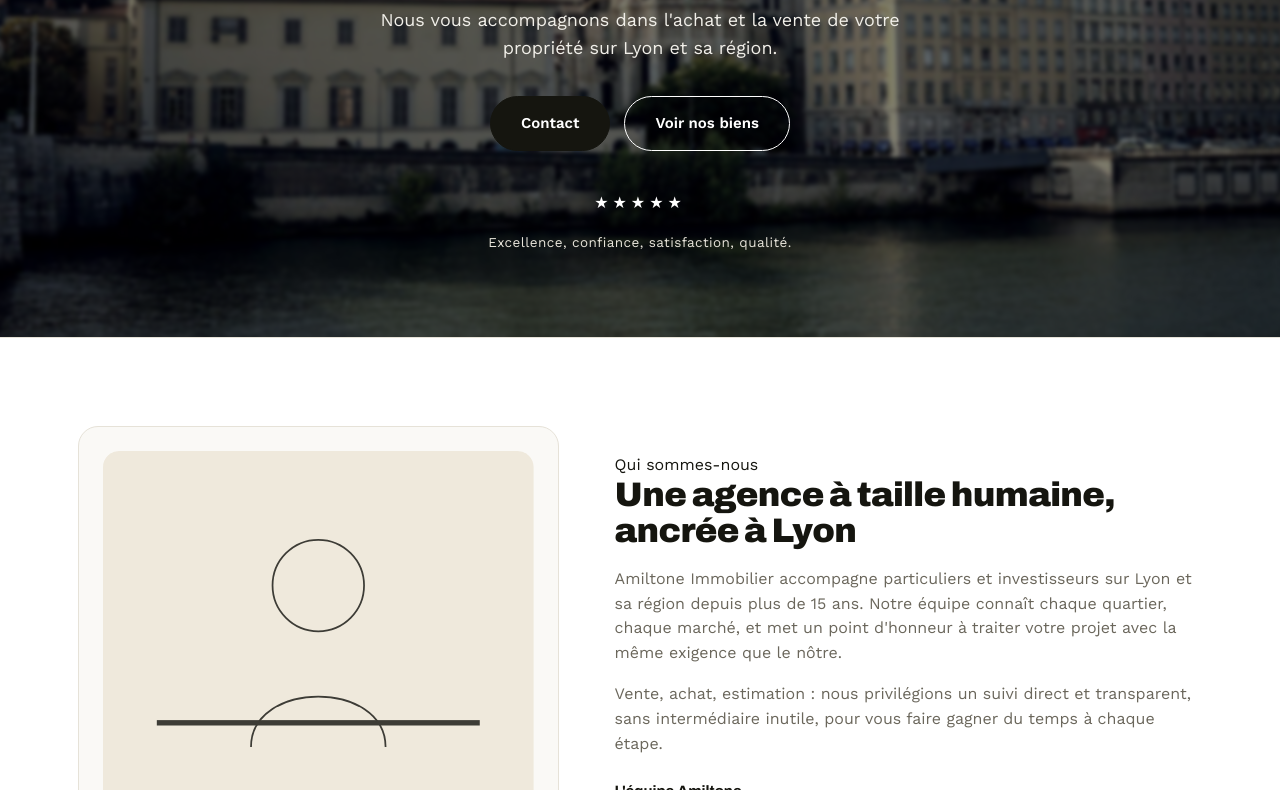
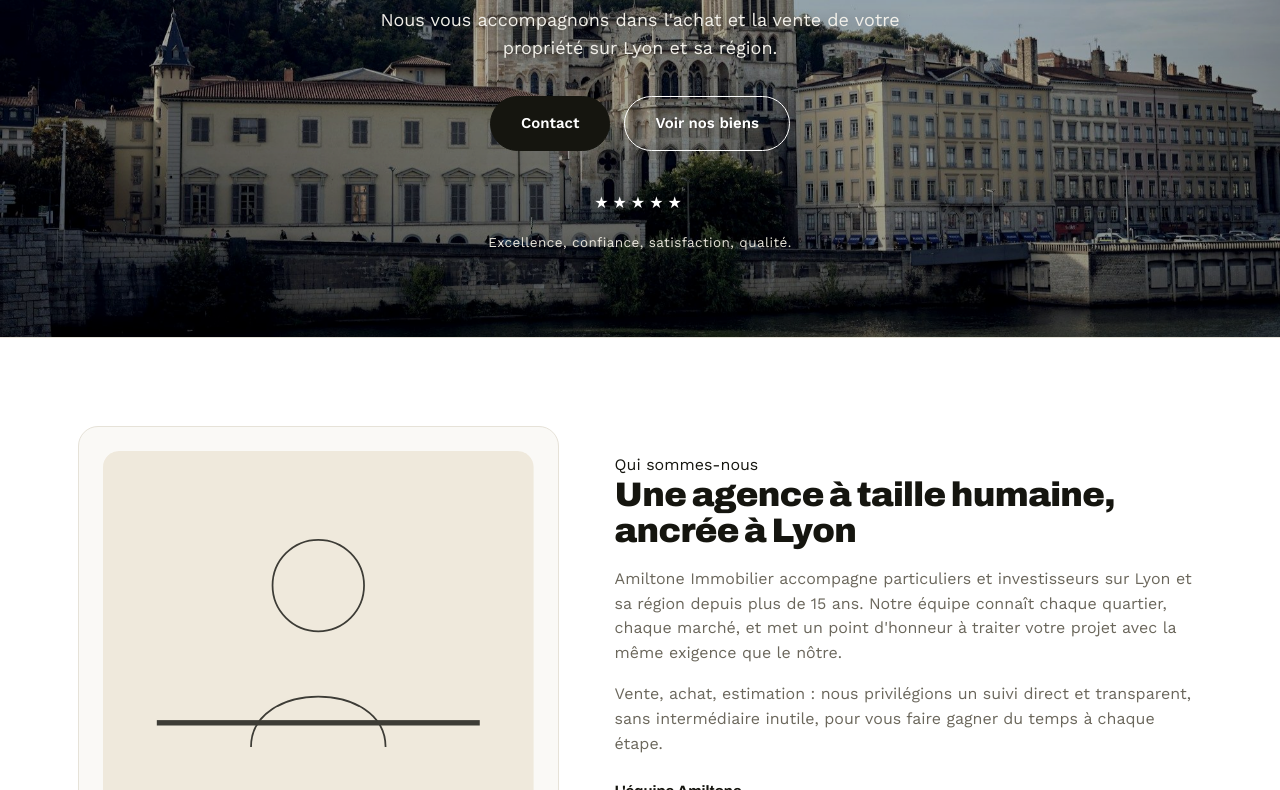
Before and after one commit to RezSnoopy/Amilton-Lyon, a plain HTML site: page index.html in a window 1280 px wide. Shown: the part 310-1100 px from the top of the page. Drawn offline with nearby package versions, Linux system fonts and the light colour scheme.

Commit message:
Hero : image nette et claire avec effet parallaxe au défilement
Comme sur l'ancien site : plus de flou, assombrissement léger par dégradé,
l'image défile moins vite que la page (désactivé si l'utilisateur
demande moins d'animations).

Co-Authored-By: Claude Opus 5.5 <noreply@anthropic.com>

```diff
--- a/script.js
+++ b/script.js
@@ -202,6 +202,21 @@ if(fullGrid){
   openFromHash();
 }
 
+// ---- PARALLAXE DU HERO : l'image défile moins vite que la page ----
+var heroEl = document.querySelector('.hero, .page-hero');
+if(heroEl && !window.matchMedia('(prefers-reduced-motion: reduce)').matches){
+  var ticking = false;
+  var updateParallax = function(){
+    var y = Math.min(window.scrollY, heroEl.offsetHeight);
+    heroEl.style.setProperty('--parallax', (y * 0.4).toFixed(1) + 'px');
+    ticking = false;
+  };
+  window.addEventListener('scroll', function(){
+    if(!ticking){ ticking = true; requestAnimationFrame(updateParallax); }
+  }, {passive:true});
+  updateParallax();
+}
+
 // ---- NAV ACTIVE STATE (basé sur data-page du body) ----
 var currentPage = document.body.getAttribute('data-page') || 'accueil';
 document.querySelectorAll('.navlinks a[data-nav]').forEach(function(a){
--- a/styles.css
+++ b/styles.css
@@ -37,9 +37,11 @@ header{position:sticky; top:0; z-index:50; background:rgba(255,255,255,.94); bac
 
 /* HERO */
 .hero{position:relative; min-height:560px; display:flex; align-items:center; justify-content:center; text-align:center; overflow:hidden; border-bottom:1px solid var(--line);}
-.hero::before{content:''; position:absolute; inset:-20px;
+.hero::before{content:''; position:absolute; inset:0 0 -30% 0;
   background-image:url("images/hero.jpg"); background-size:cover; background-position:center 60%;
-  filter:blur(2px) brightness(.5) saturate(1.05); transform:scale(1.02); z-index:0;}
+  filter:brightness(.82) saturate(1.05); transform:translate3d(0,var(--parallax,0px),0); will-change:transform; z-index:0;}
+.hero::after{content:''; position:absolute; inset:0; background:linear-gradient(180deg,rgba(0,0,0,.05) 0%,rgba(0,0,0,.2) 55%,rgba(0,0,0,.32) 100%); z-index:1;}
+.hero h1, .hero p.lead, .hero-stars{text-shadow:0 2px 14px rgba(0,0,0,.45);}
 .hero-inner{position:relative; z-index:2; max-width:760px; margin:0 auto; padding:80px 28px; color:#fff;}
 .hero h1{font-size:clamp(34px,5.2vw,58px); font-weight:900; color:#fff;}
 .hero p.lead{margin:22px auto 0; font-size:18px; color:#f1efe9; max-width:52ch;}
@@ -52,9 +54,10 @@ header{position:sticky; top:0; z-index:50; background:rgba(255,255,255,.94); bac
 
 /* PAGE BANNER (autres pages) */
 .page-hero{position:relative; padding:120px 0 56px; border-bottom:1px solid var(--line); text-align:center; color:#fff; overflow:hidden;}
-.page-hero::before{content:''; position:absolute; inset:-20px;
+.page-hero::before{content:''; position:absolute; inset:0 0 -30% 0;
   background-image:url("images/hero.jpg"); background-size:cover; background-position:center 55%;
-  filter:blur(2px) brightness(.42); transform:scale(1.02); z-index:0;}
+  filter:brightness(.6); transform:translate3d(0,var(--parallax,0px),0); will-change:transform; z-index:0;}
+@media (prefers-reduced-motion: reduce){ .hero::before, .page-hero::before{transform:none;} }
 .page-hero .wrap{position:relative; z-index:2; max-width:680px;}
 .page-hero .eyebrow{color:#e7e4da; margin-bottom:12px;}
 .page-hero h1, .page-hero h2.page-title{font-size:clamp(32px,4.2vw,46px); font-weight:900; color:#fff;}
```
